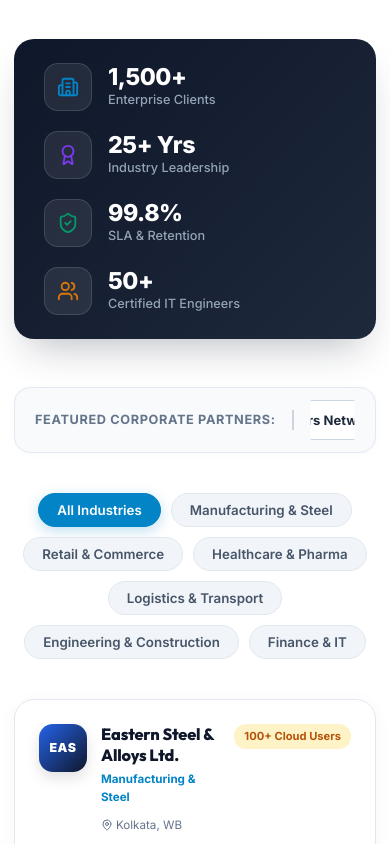
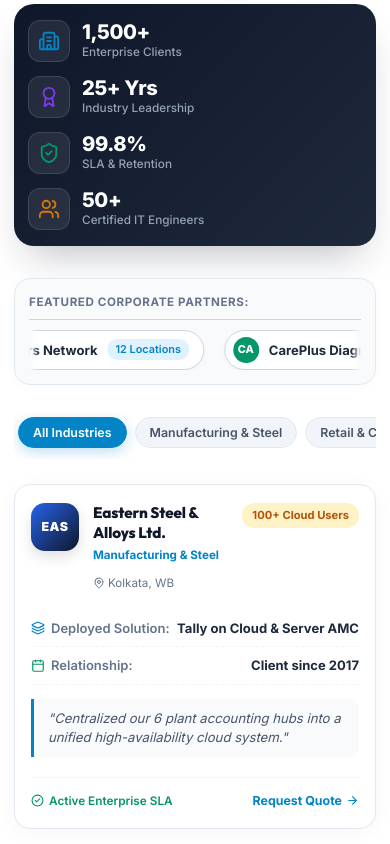
Before and after one commit to NISPL-coder/website, a React (Vite) app in the folder website/: page / in a window 390 px wide. Shown: the part 4820-5664 px from the top of the page. Built offline with nearby package versions, Linux system fonts and the light colour scheme.

Commit message:
feat: add stylesheet for OurClientsSection component

```diff
--- a/website/src/components/OurClientsSection.css
+++ b/website/src/components/OurClientsSection.css
@@ -433,27 +433,125 @@
 /* RESPONSIVE DESIGN */
 @media (max-width: 992px) {
   .clients-stats-bar {
-    flex-direction: column;
-    align-items: flex-start;
+    display: grid;
+    grid-template-columns: repeat(2, 1fr);
+    gap: 16px 14px;
+    padding: 20px 18px;
+    margin-top: 24px;
+    margin-bottom: 32px;
   }
+
   .client-stat-divider {
     display: none;
+  }
+
+  .client-stat-item {
+    gap: 12px;
+  }
+
+  .stat-icon-wrapper {
+    width: 42px;
+    height: 42px;
+    border-radius: 12px;
+  }
+
+  .stat-number {
+    font-size: 1.3rem;
+  }
+
+  .stat-label {
+    font-size: 0.76rem;
   }
 }
 
 @media (max-width: 768px) {
+  .nis-clients-section {
+    padding: 50px 0;
+  }
+
+  .client-logo-marquee-wrapper {
+    flex-direction: column;
+    align-items: flex-start;
+    gap: 10px;
+    padding: 14px;
+    margin-bottom: 28px;
+  }
+
+  .client-logo-marquee-label {
+    width: 100%;
+    border-right: none;
+    border-bottom: 1px solid #CBD5E1;
+    padding-right: 0;
+    padding-bottom: 8px;
+    font-size: 0.75rem;
+  }
+
+  .client-logo-marquee-track-container {
+    width: 100%;
+    flex: none;
+  }
+
+  .clients-filter-bar {
+    justify-content: flex-start;
+    overflow-x: auto;
+    flex-wrap: nowrap;
+    padding: 4px 4px 12px 4px;
+    gap: 8px;
+    margin-bottom: 24px;
+    -webkit-overflow-scrolling: touch;
+    scrollbar-width: none;
+  }
+
+  .clients-filter-bar::-webkit-scrollbar {
+    display: none;
+  }
+
+  .clients-tab-btn {
+    flex-shrink: 0;
+    font-size: 0.8rem;
+    padding: 7px 14px;
+  }
+
   .clients-cards-grid {
     grid-template-columns: 1fr;
+    gap: 20px;
+    margin-bottom: 36px;
   }
+
+  .client-card {
+    padding: 18px 16px;
+    border-radius: 16px;
+  }
+
+  .client-name {
+    font-size: 0.98rem;
+  }
+
   .clients-footer-banner {
     flex-direction: column;
     align-items: flex-start;
     padding: 24px 20px;
+    gap: 16px;
   }
+
   .clients-fb-content h3 {
     font-size: 1.15rem;
   }
+
   .clients-fb-content p {
     font-size: 0.88rem;
   }
+
+  .clients-fb-btn {
+    width: 100%;
+    justify-content: center;
+  }
 }
+
+@media (max-width: 480px) {
+  .clients-stats-bar {
+    grid-template-columns: 1fr;
+    gap: 14px;
+    padding: 16px 14px;
+  }
+}
```
